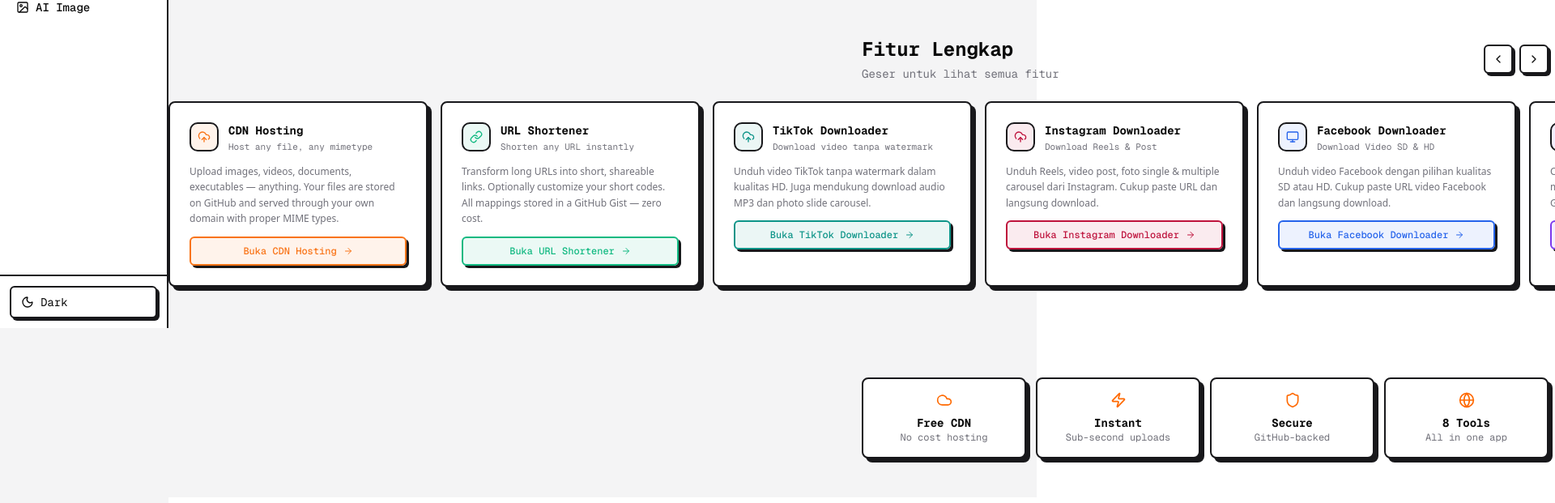
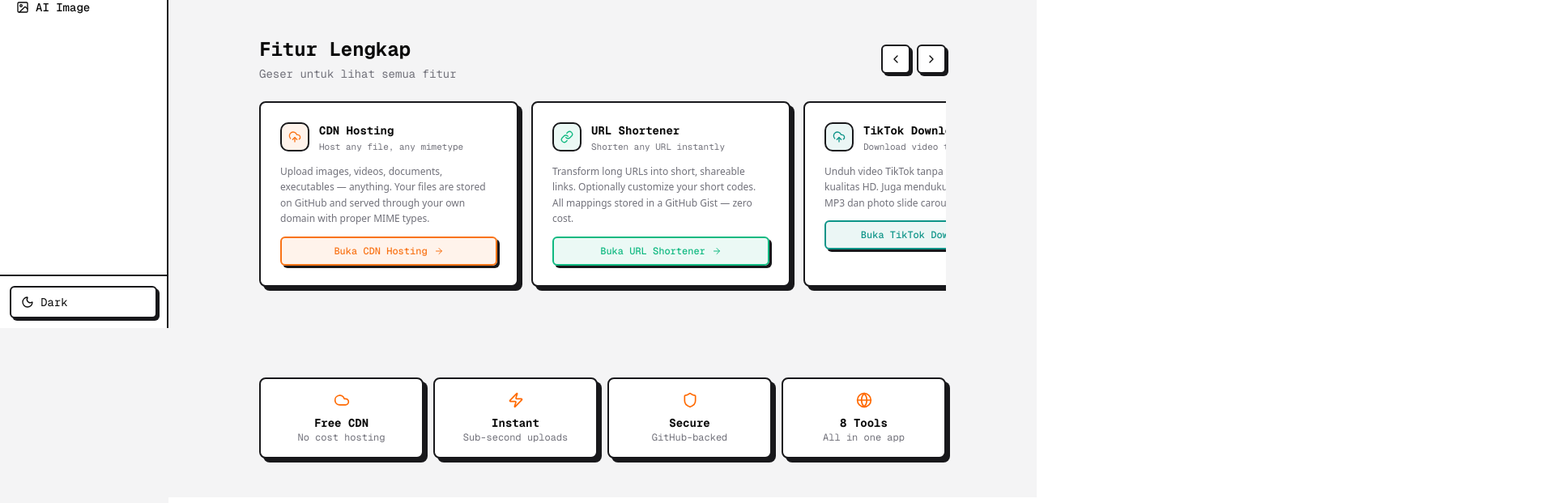
Before and after one commit to FaaOfc/opensorc, a Next.js app: page / in a window 1280 px wide. Shown: the part 395-1016 px from the top of the page at 81% size, 1920 px wide, since content can reach past the window. Built offline with nearby package versions, Linux system fonts and the light colour scheme.

Commit message:
Add files via upload

```diff
--- a/src/app/page.tsx
+++ b/src/app/page.tsx
@@ -239,10 +239,11 @@
           </div>
         </div>
 
-        {/* Horizontal scrollable slider */}
+        {/* Horizontal scrollable slider — constrained to content width */}
+        <div className="max-w-4xl mx-auto px-4 sm:px-6">
         <div
           ref={sliderRef}
-          className="flex gap-4 overflow-x-auto pb-4 px-4 sm:px-6 snap-x snap-mandatory scroll-smooth"
+          className="flex gap-4 overflow-x-auto pb-4 snap-x snap-mandatory scroll-smooth"
           style={{ scrollbarWidth: "thin" }}
         >
           {features.map((feature, i) => {
@@ -273,6 +274,7 @@
               </div>
             );
           })}
+        </div>
         </div>
       </section>
 
```
